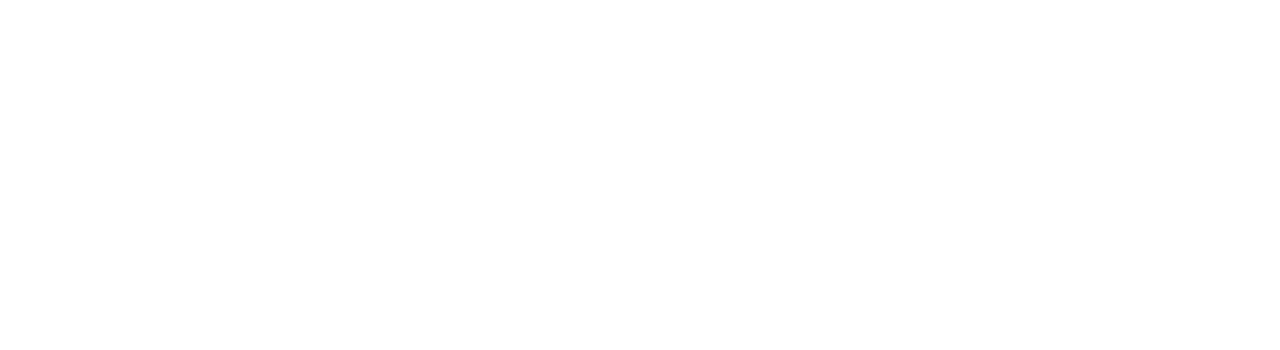
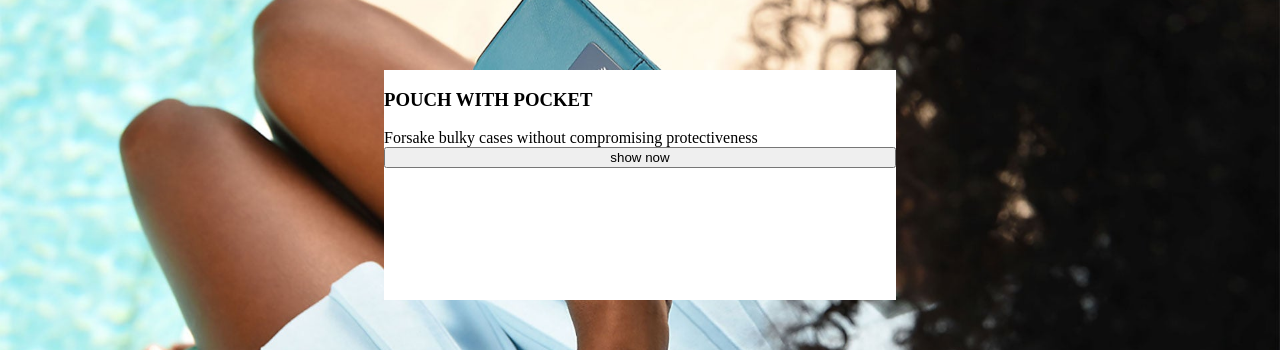
Before and after one commit to KratosHome/mafasin_palley_react, a React (Create React App) app: page / in a window 1280 px wide. Shown: the part 947-1297 px from the top of the page. Before the commit the page ends 825 px from the top, so only its background shows below. Built offline with nearby package versions, Linux system fonts and the light colour scheme; no server answers; a web font is replaced by a local one.

Commit message:
add banner two for main

```diff
--- /dev/null
+++ b/src/pages/HomePage/BanerMain/BanerMain.css
@@ -0,0 +1,24 @@
+.BanerMain_img {
+  background-image: url(../../../img/baner/banner2.jpeg);
+  background-size: 100%;
+  height: 800px;
+  background-repeat: no-repeat;
+}
+.BanerMain_block {
+  margin-top: 15%;
+  margin-left: 30%;
+  display: flex;
+  flex-direction: column;
+  position: absolute;
+  background-color: white;
+  width: 40%;
+  height: 230px;
+}
+
+.BanerMain_h3 {
+}
+
+.BanerMain_h3 {
+}
+.BanerMain_button {
+}
--- /dev/null
+++ b/src/pages/HomePage/BanerMain/BanerMain.js
@@ -0,0 +1,20 @@
+import React from "react";
+import "./BanerMain.css";
+
+const BanerMain = () => {
+  return (
+    <>
+      <div className="BanerMain_img">
+        <div className="BanerMain_block">
+          <h3 className="BanerMain_h3">POUCH WITH POCKET</h3>
+          <span className="BanerMain_text">
+            Forsake bulky cases without compromising protectiveness
+          </span>
+          <button className="BanerMain_button">show now</button>
+        </div>
+      </div>
+    </>
+  );
+};
+
+export default BanerMain;
--- a/src/pages/HomePage/Main.js
+++ b/src/pages/HomePage/Main.js
@@ -1,16 +1,15 @@
 import React from "react";
 import SmipeSlider from "./SimpleSlider/SmipeSlider";
 import HomeProductMain from "./HomeProductMein/HomeProductMain";
+import BanerMain from "./BanerMain/BanerMain";
 
-
-
-
-const Main = () =>{
-    return(
-        <>
-            <SmipeSlider/>
-            <HomeProductMain/>
-        </>
-    )
-}
-export default Main
+const Main = () => {
+  return (
+    <>
+      <SmipeSlider />
+      <HomeProductMain />
+      <BanerMain />
+    </>
+  );
+};
+export default Main;
```
Also changed, not shown: src/pages/HomePage/Baners/Baners.js (deleted), src/pages/HomePage/Baners/baners.css (deleted).
